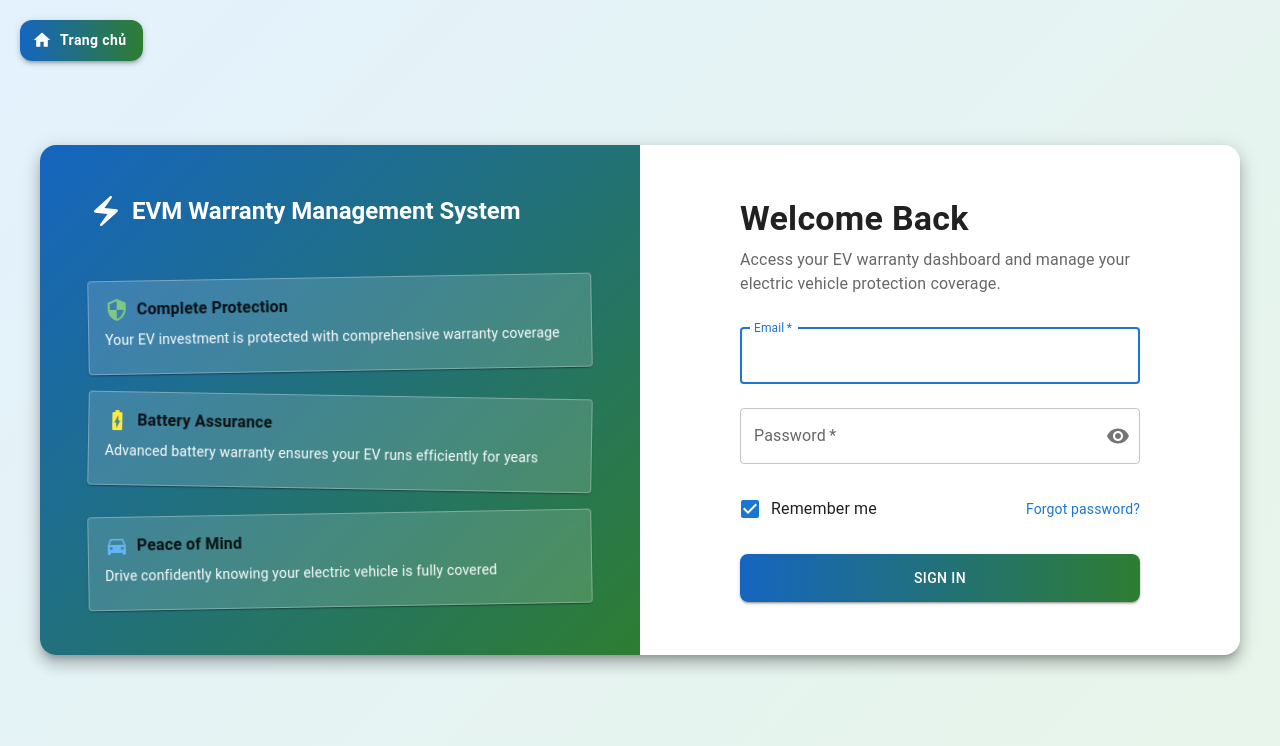
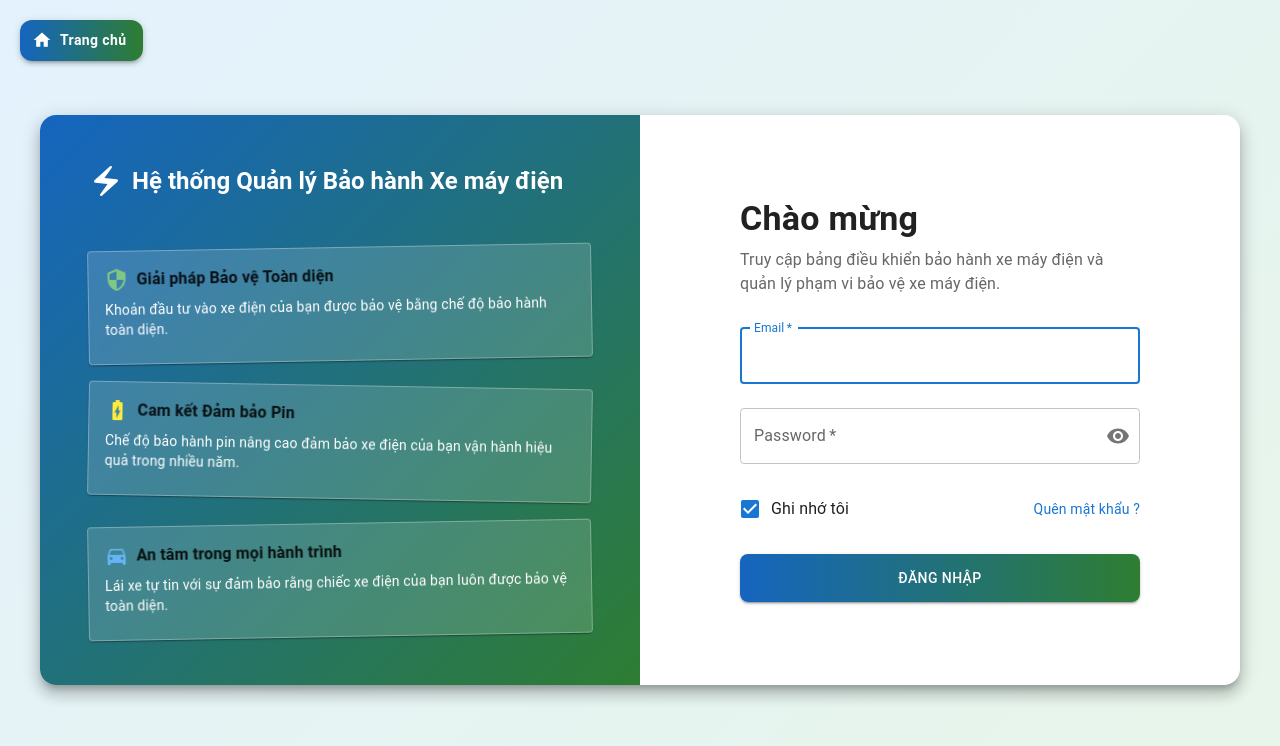
Before and after one commit to YAHsaveme/SWP391-OEMEVWarrantyManagementSystem-FE, a React (Vite) app: page /login in a window 1280 px wide. Shown: the top 746 px of the page. Built offline with nearby package versions, Linux system fonts and the light colour scheme.

Commit message:
Đổi tiếng anh sang tiếng việt

```diff
--- a/src/components/home/Header.jsx
+++ b/src/components/home/Header.jsx
@@ -38,7 +38,7 @@ const Header = () => {
       case "SC_STAFF":
         navigate("/staff/vehicles");
         break;
-      case "SC_TECH":
+      case "SC_TECHNICIAN":
         navigate("/tech");
         break;
       default:
@@ -86,7 +86,7 @@ const Header = () => {
               </svg>
             </div>
             <span className="text-white font-bold text-lg hidden sm:block drop-shadow-lg">
-              EVM Warranty Management System
+              Hệ thống Quản lý Bảo hành Xe máy điện
             </span>
           </div>
 
--- a/src/components/home/Hero.jsx
+++ b/src/components/home/Hero.jsx
@@ -103,14 +103,14 @@ export default function Hero() {
         <div className={`mb-8 transform transition-all duration-1200 delay-200 ${isVisible ? 'translate-y-0 opacity-100' : 'translate-y-12 opacity-0'}`}>
           <h1 className="text-5xl md:text-7xl lg:text-8xl font-black leading-none">
             <span className="block text-transparent bg-clip-text bg-gradient-to-r from-white via-blue-100 to-cyan-100 drop-shadow-2xl">
-              EVM
+              Hệ thống
             </span>
             <span className="block text-transparent bg-clip-text bg-gradient-to-r from-blue-400 via-purple-400 to-pink-400 mt-2 drop-shadow-xl">
-              Warranty
+              Quản lý
             </span>
           </h1>
           <p className="text-4xl md:text-5xl lg:text-6xl font-light text-slate-300 mt-4 tracking-wide">
-            Management System
+            Bảo hành xe máy điện
           </p>
         </div>
 
@@ -121,12 +121,12 @@ export default function Hero() {
           </p>
 
           {/* Premium role badges with animations */}
-          <div className="flex flex-wrap justify-center gap-4 mb-10">
+          <div className="flex flex-nowrap justify-center gap-4 mb-12">
             {[
-              { name: 'SC Staff', color: 'from-blue-500 via-blue-600 to-cyan-500', shadow: 'shadow-blue-500/40' },
-              { name: 'SC Technician', color: 'from-emerald-500 via-green-600 to-teal-500', shadow: 'shadow-emerald-500/40' },
-              { name: 'EVM Staff', color: 'from-purple-500 via-violet-600 to-indigo-500', shadow: 'shadow-purple-500/40' },
-              { name: 'Admin', color: 'from-orange-500 via-red-600 to-pink-500', shadow: 'shadow-orange-500/40' }
+              { name: 'Nhân viên Trung tâm dịch vụ', color: 'from-blue-500 via-blue-600 to-cyan-500', shadow: 'shadow-blue-500/40' },
+              { name: 'Kỹ thuật viên Trung tâm dịch vụ', color: 'from-emerald-500 via-green-600 to-teal-500', shadow: 'shadow-emerald-500/40' },
+              { name: 'Nhân viên Hãng sản xuất', color: 'from-purple-500 via-violet-600 to-indigo-500', shadow: 'shadow-purple-500/40' },
+              { name: 'Người quản trị hệ thống', color: 'from-orange-500 via-red-600 to-pink-500', shadow: 'shadow-orange-500/40' }
             ].map((role, index) => (
               <div
                 key={role.name}
--- a/src/components/login/Login.jsx
+++ b/src/components/login/Login.jsx
@@ -159,7 +159,7 @@ function Login() {
                         <Box mb={6} display="flex" alignItems="center" gap={1}>
                             <ElectricBoltIcon sx={{ fontSize: 36 }} />
                             <Typography variant="h5" fontWeight="bold">
-                                EVM Warranty Management System
+                                Hệ thống Quản lý Bảo hành Xe máy điện
                             </Typography>
                         </Box>
 
@@ -178,10 +178,10 @@ function Login() {
                                 <CardContent>
                                     <Box display="flex" alignItems="center" gap={1} mb={1}>
                                         <ShieldIcon sx={{ color: "#81c784" }} />
-                                        <Typography fontWeight="600">Complete Protection</Typography>
+                                        <Typography fontWeight="600">Giải pháp Bảo vệ Toàn diện</Typography>
                                     </Box>
                                     <Typography variant="body2" color="white">
-                                        Your EV investment is protected with comprehensive warranty coverage
+                                        Khoản đầu tư vào xe điện của bạn được bảo vệ bằng chế độ bảo hành toàn diện.
                                     </Typography>
                                 </CardContent>
                             </Card>
@@ -202,10 +202,10 @@ function Login() {
                                 <CardContent>
                                     <Box display="flex" alignItems="center" gap={1} mb={1}>
                                         <BatteryChargingFullIcon sx={{ color: "#ffeb3b" }} />
-                                        <Typography fontWeight="600">Battery Assurance</Typography>
+                                        <Typography fontWeight="600">Cam kết Đảm bảo Pin</Typography>
                                     </Box>
                                     <Typography variant="body2" color="white">
-                                        Advanced battery warranty ensures your EV runs efficiently for years
+                                        Chế độ bảo hành pin nâng cao đảm bảo xe điện của bạn vận hành hiệu quả trong nhiều năm.
                                     </Typography>
                                 </CardContent>
                             </Card>
@@ -225,10 +225,10 @@ function Login() {
                                 <CardContent>
                                     <Box display="flex" alignItems="center" gap={1} mb={1}>
                                         <DirectionsCarIcon sx={{ color: "#64b5f6" }} />
-                                        <Typography fontWeight="600">Peace of Mind</Typography>
+                                        <Typography fontWeight="600">An tâm trong mọi hành trình</Typography>
                                     </Box>
                                     <Typography variant="body2" color="white">
-                                        Drive confidently knowing your electric vehicle is fully covered
+                                        Lái xe tự tin với sự đảm bảo rằng chiếc xe điện của bạn luôn được bảo vệ toàn diện.
                                     </Typography>
                                 </CardContent>
                             </Card>
@@ -247,16 +247,16 @@ function Login() {
                         >
                             <ElectricBoltIcon sx={{ fontSize: 36 }} />
                             <Typography variant="h5" fontWeight="bold">
-                                EV Warranty Pro
+                                Dịch vụ Bảo hành Xe máy điện Chuyên nghiệp
                             </Typography>
                         </Box>
 
                         <Box maxWidth={400} mx="auto" width="100%">
                             <Typography variant="h4" fontWeight="bold" mb={1}>
-                                Welcome Back
+                                Chào mừng
                             </Typography>
                             <Typography variant="body1" color="text.secondary" mb={4}>
-                                Access your EV warranty dashboard and manage your electric vehicle protection coverage.
+                                Truy cập bảng điều khiển bảo hành xe máy điện và quản lý phạm vi bảo vệ xe máy điện.
                             </Typography>
 
                             <Box component="form" onSubmit={handleSubmit} display="flex" flexDirection="column" gap={3}>
@@ -294,10 +294,10 @@ function Login() {
                                 <Box display="flex" justifyContent="space-between" alignItems="center">
                                     <FormControlLabel
                                         control={<Checkbox checked={rememberMe} onChange={(e) => setRememberMe(e.target.checked)} />}
-                                        label="Remember me"
+                                        label="Ghi nhớ tôi"
                                     />
                                     <Link href="#" underline="hover" variant="body2">
-                                        Forgot password?
+                                        Quên mật khẩu ?
                                     </Link>
                                 </Box>
 
@@ -315,7 +315,7 @@ function Login() {
                                         },
                                     }}
                                 >
-                                    {loading ? "Signing In..." : "Sign In"}
+                                    {loading ? "Signing In..." : "Đăng nhập"}
                                 </Button>
                             </Box>
                         </Box>
```
Lines whose indentation alone changed are shown as unchanged.
